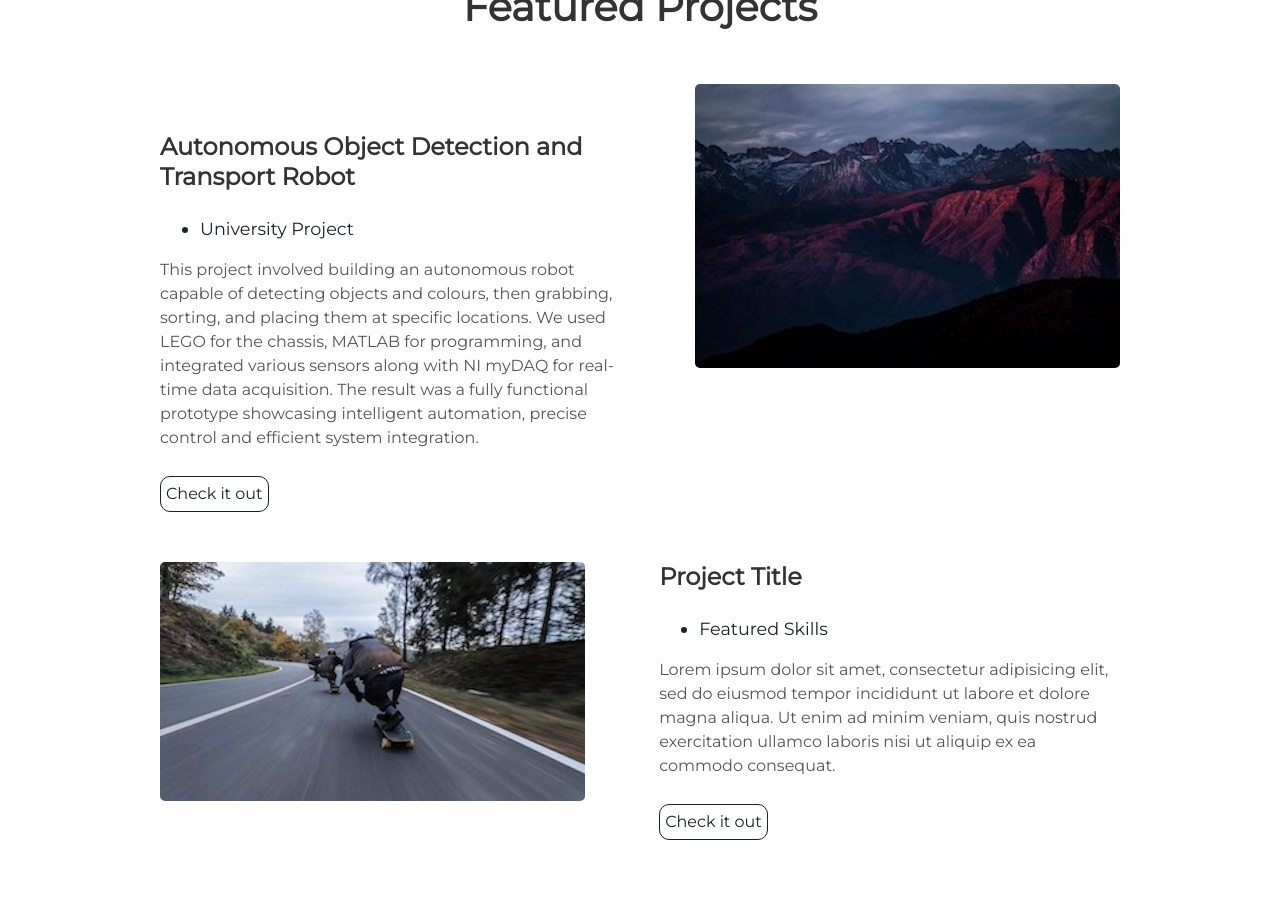
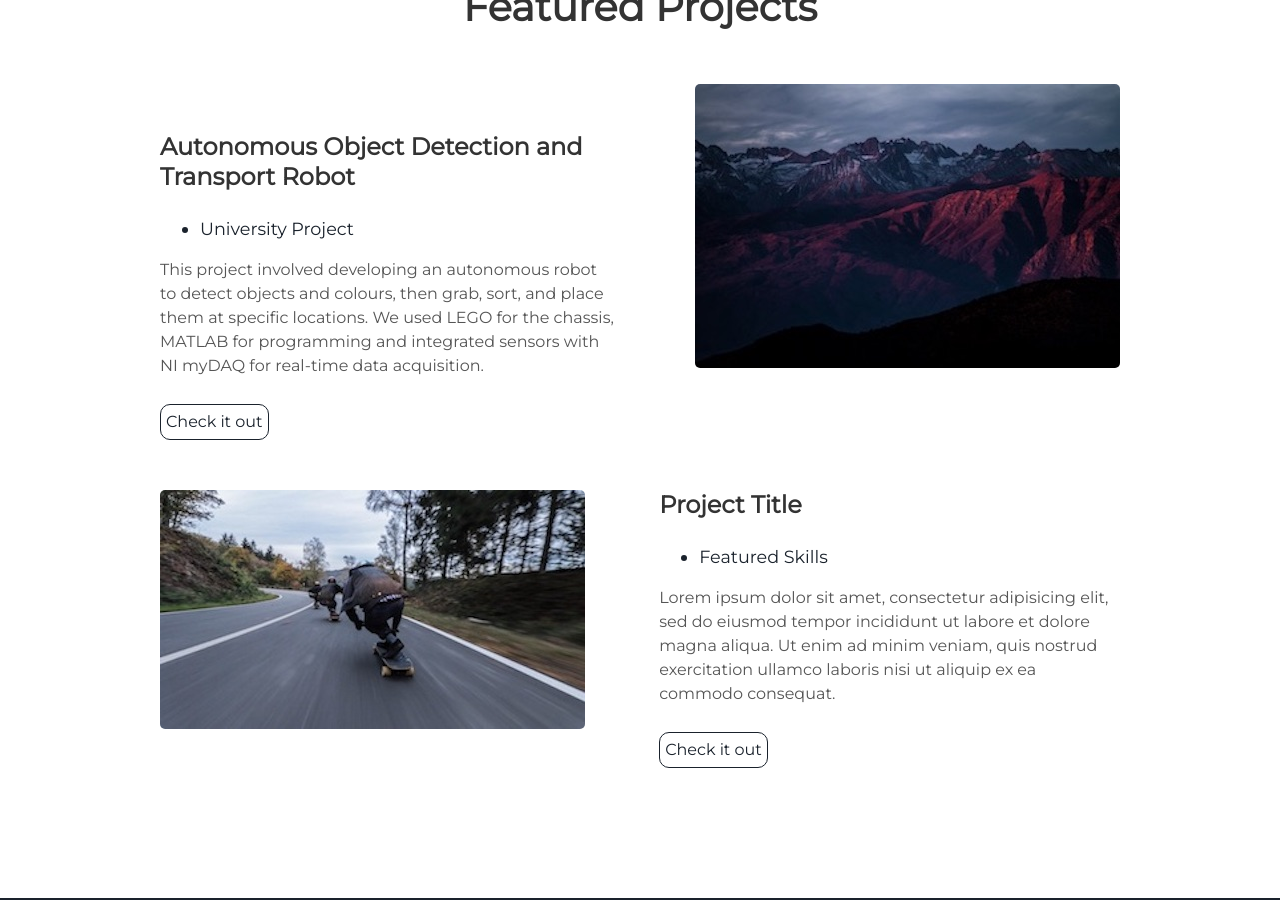
Before and after one commit to git-REX/git-rex.github.io, a Jekyll site: the page built from index.html, in a window 1280 px wide and 900 px high, scrolled down 1735 px. Built offline with Jekyll 4.4.1, drawn with Linux system fonts in a browser that asks for light colours.

Commit message:
edited project texts

```diff
--- a/_includes/projects.html
+++ b/_includes/projects.html
@@ -10,7 +10,7 @@
     <ul>
       <li> University Project</li>
     </ul>
-    <p>This project involved building an autonomous robot capable of detecting objects and colours, then grabbing, sorting, and placing them at specific locations. We used LEGO for the chassis, MATLAB for programming, and integrated various sensors along with NI myDAQ for real-time data acquisition. The result was a fully functional prototype showcasing intelligent automation, precise control and efficient system integration.</p>
+    <p>This project involved developing an autonomous robot to detect objects and colours, then grab, sort, and place them at specific locations. We used LEGO for the chassis, MATLAB for programming and integrated sensors with NI myDAQ for real-time data acquisition.</p>
     <a class="project-link" href="#">Check it out</a>
   </div>
 </div>
```
